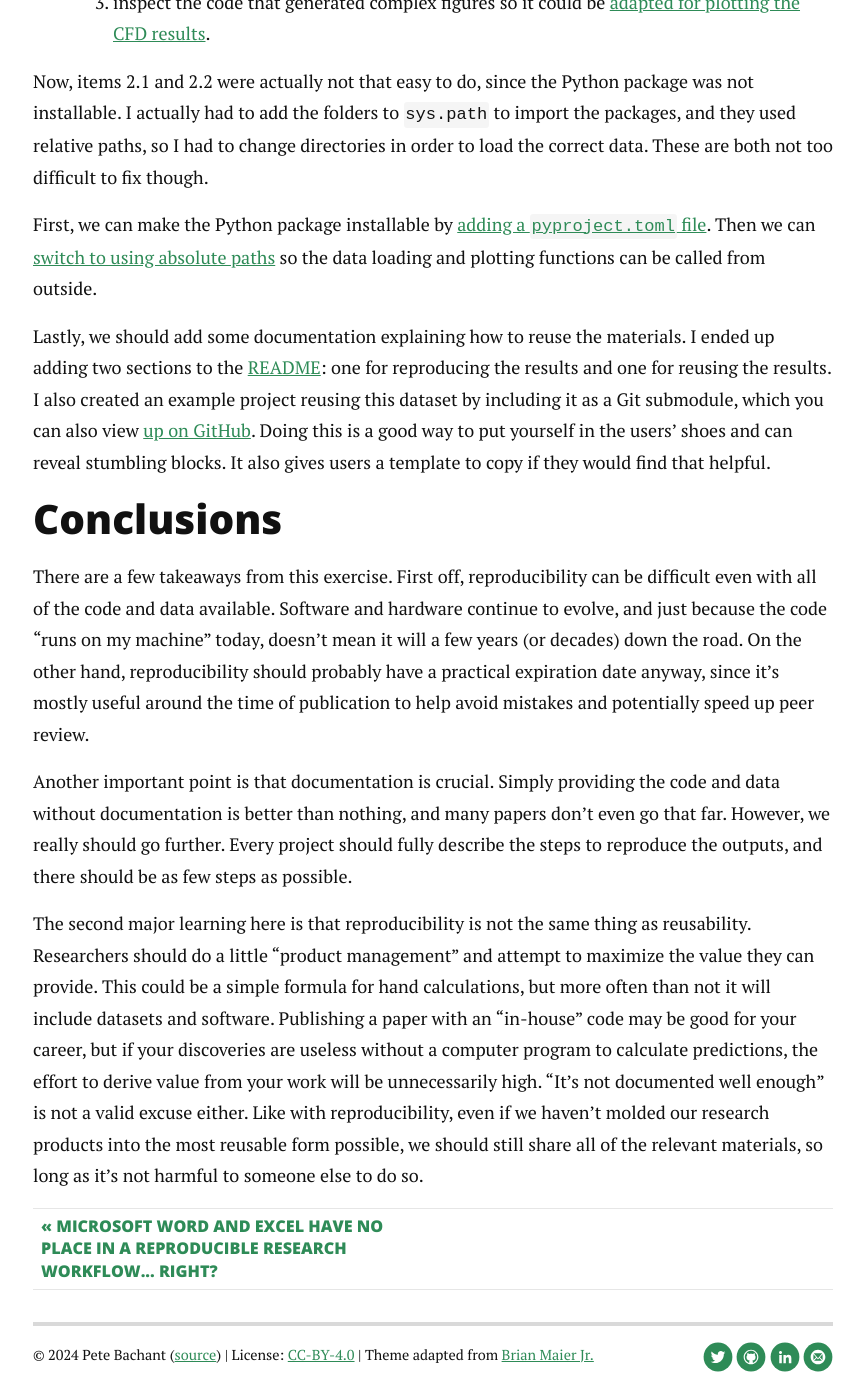
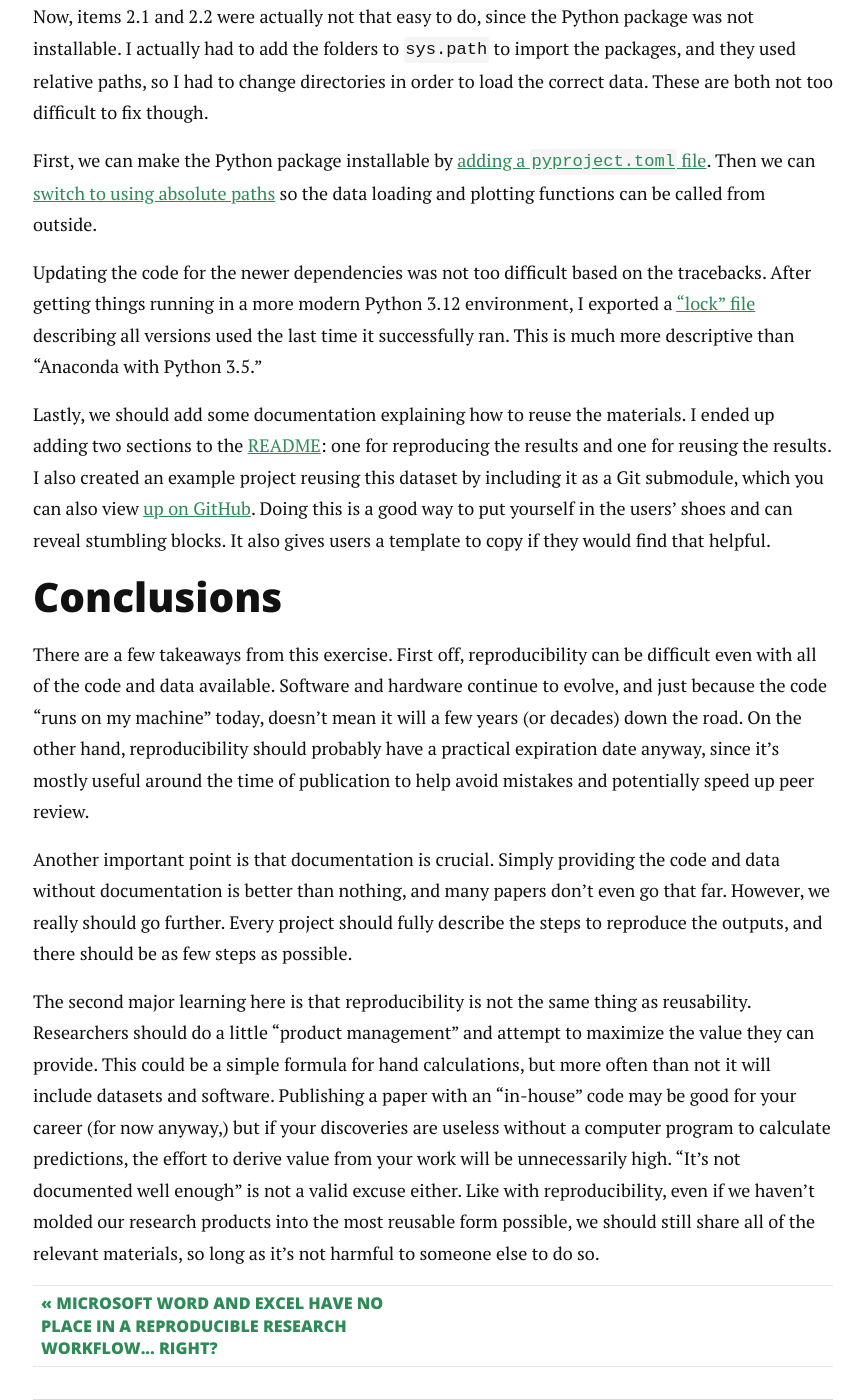
Before and after one commit to petebachant/petebachant.github.io, a Jekyll site: the page built from _posts/2024-12-03-failed-to-repro.markdown, in a window 1280 px wide and 1400 px high, scrolled down 7739 px. Shown: the whole window, without its empty margins (207-1071 px from the left). Built offline with Jekyll 4.4.1, drawn with Linux system fonts in a browser that asks for light colours; nearby versions of some CDN libraries; comment, search, counter and statistics services are not loaded; some of the changed text lies outside the part shown.

Commit message:
Add note about updating deps

```diff
--- a/_posts/2024-12-03-failed-to-repro.markdown
+++ b/_posts/2024-12-03-failed-to-repro.markdown
@@ -33,10 +33,7 @@ so I tried running `python plot.py` to generate the figures,
 but that actually
 doesn't do anything without some additional options
 (bad documentation, me-from-the-past!)
-which was at least apparent from the help output printed to the terminal.
-I then ran the correct command,
-`python plot.py --all` to generate all of the figures,
-and here was the result:
+After running the correct command, this was the result:
 
 ![The initial plot all call.](/images/repro-fail/plot-all-initial.png)
 
@@ -64,7 +61,7 @@ I can think of two:
 1. We want to produce a slight variant of one or more figures, adding
    the results from a simulation for the purposes of validation.
 
-We can call these reproducibility and _reusability_, respectively.
+We can call these _reproducibility_ and _reusability_, respectively.
 These map fairly well to the strategies above too.
 That is,
 reproducing the original environment is a reproducibility task,
@@ -243,6 +240,15 @@ Then we can
 so the data loading and plotting functions
 can be called from outside.
 
+Updating the code for the newer dependencies was not too difficult
+based on the tracebacks.
+After getting things running in a more modern Python 3.12 environment,
+I exported a
+["lock" file](https://github.com/UNH-CORE/RVAT-Re-dep/blob/master/environment-lock.yml)
+describing all versions used the last time
+it successfully ran.
+This is much more descriptive than "Anaconda with Python 3.5."
+
 Lastly, we should add some documentation explaining how to reuse
 the materials.
 I ended up adding two sections to the
@@ -286,7 +292,7 @@ This could be a simple formula for hand calculations,
 but more often than not it will include datasets
 and software.
 Publishing a paper with an "in-house" code may be good for
-your career,
+your career (for now anyway,)
 but if your discoveries are useless without a computer program to
 calculate predictions,
 the effort to derive value from your work will be unnecessarily high.
```
